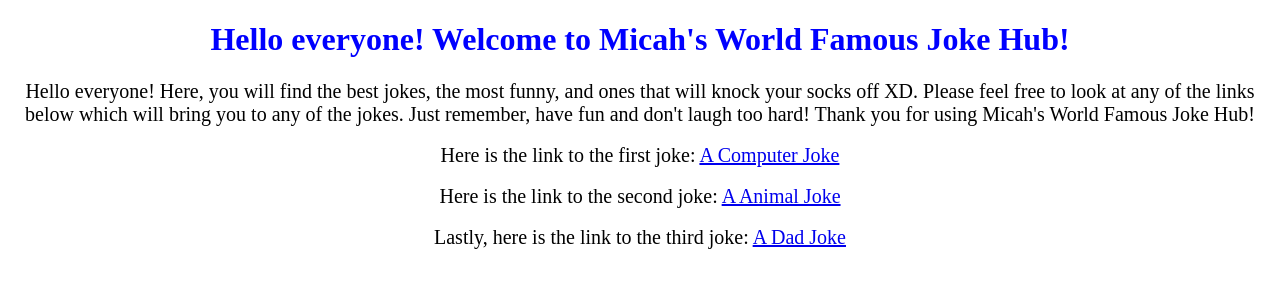
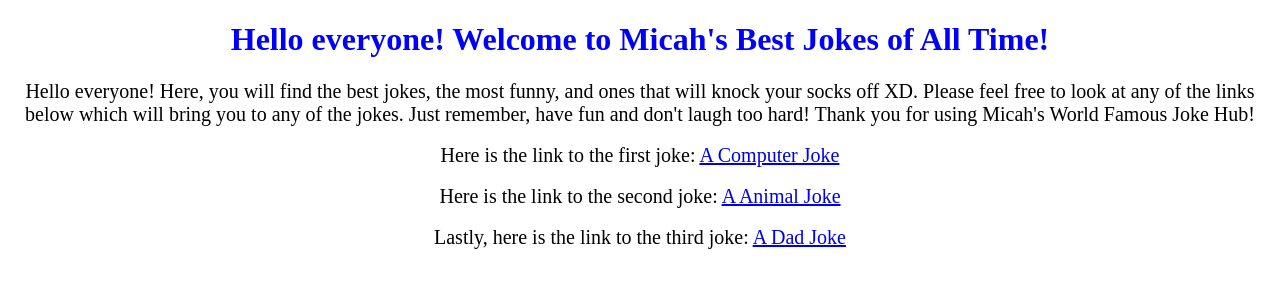
Before and after one commit to THEB10ODYSIN/final-website, a plain HTML site: page index.html in a window 1280 px wide. Drawn offline with Linux system fonts and the light colour scheme.

Commit message:
index.html was changed for demo.
index.html was changed for demo.

```diff
--- a/index.html
+++ b/index.html
@@ -28,7 +28,7 @@
 <body>
 
   <h1>
-    Hello everyone! Welcome to Micah's World Famous Joke Hub!
+    Hello everyone! Welcome to Micah's Best Jokes of All Time!
   </h1>
 
   <p>
```
